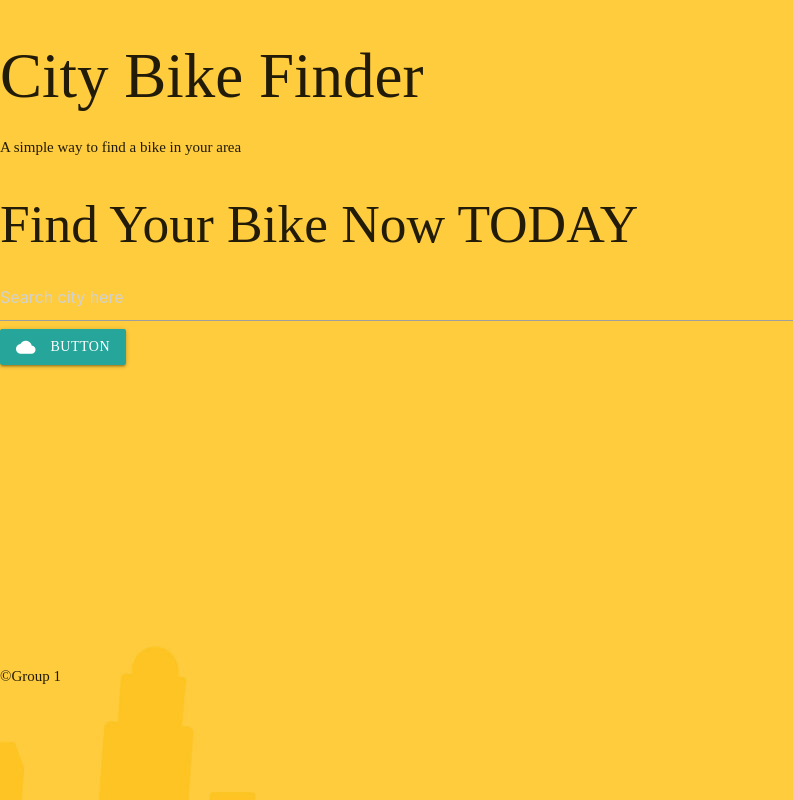
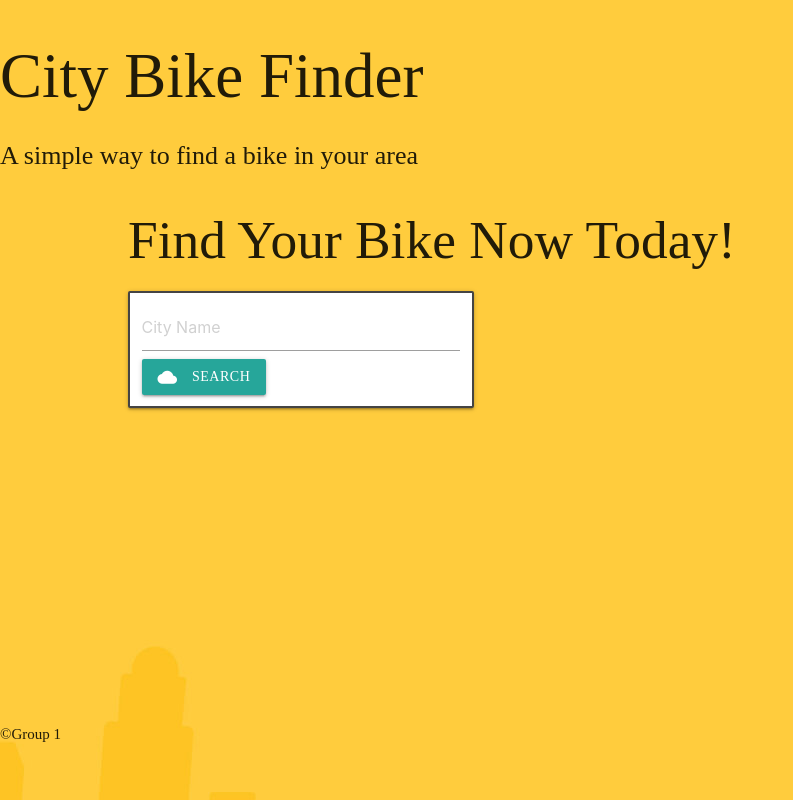
Before and after one commit to LemonDropping/city-bike-proj, a plain HTML site: page index.html in a window 1280 px wide. Shown: the whole page, without its empty margins (0-793 px from the left). Drawn offline with nearby package versions, Linux system fonts and the light colour scheme.

Commit message:
added border color and adjusted margins for search area

```diff
--- a/Assets/style.css
+++ b/Assets/style.css
@@ -28,6 +28,25 @@ body {
   padding:0;
 }
 
+header {
+  margin-right: 50px;
+}
+
+.subtitle {
+  font-size: 26px;
+}
+
+.title-search {
+  margin-left: 10%;
+}
+
+.search-main {
+  width: 30%;
+  padding: 1%;
+  border: 2px solid #444;
+  box-shadow: #444 10deg 5px 5px;
+
+}
 #map {
   height: 300px;
   width: 70%;
--- a/index.html
+++ b/index.html
@@ -43,11 +43,11 @@
     </section>
 
 
-    <div class="title">
-      <h2 class="search-title">Find Your Bike Now TODAY</h2>
-      <div class="search-main">
-        <input class="search-input" type="text" placeholder="Search city here">
-        <a class="search-btn waves-effect waves-light btn"><i class="material-icons left">cloud</i>button</a>
+    <div class="title-search">
+      <h2 class="search-title">Find Your Bike Now Today!</h2>
+      <div id="search-container" class="search-main card-panel white left-align">
+        <input class="search-input" type="text" placeholder="City Name">
+        <a class="search-btn waves-effect waves-light btn"><i class="material-icons left">cloud</i>Search</a>
       </div>
     </div>
   </main>
```
